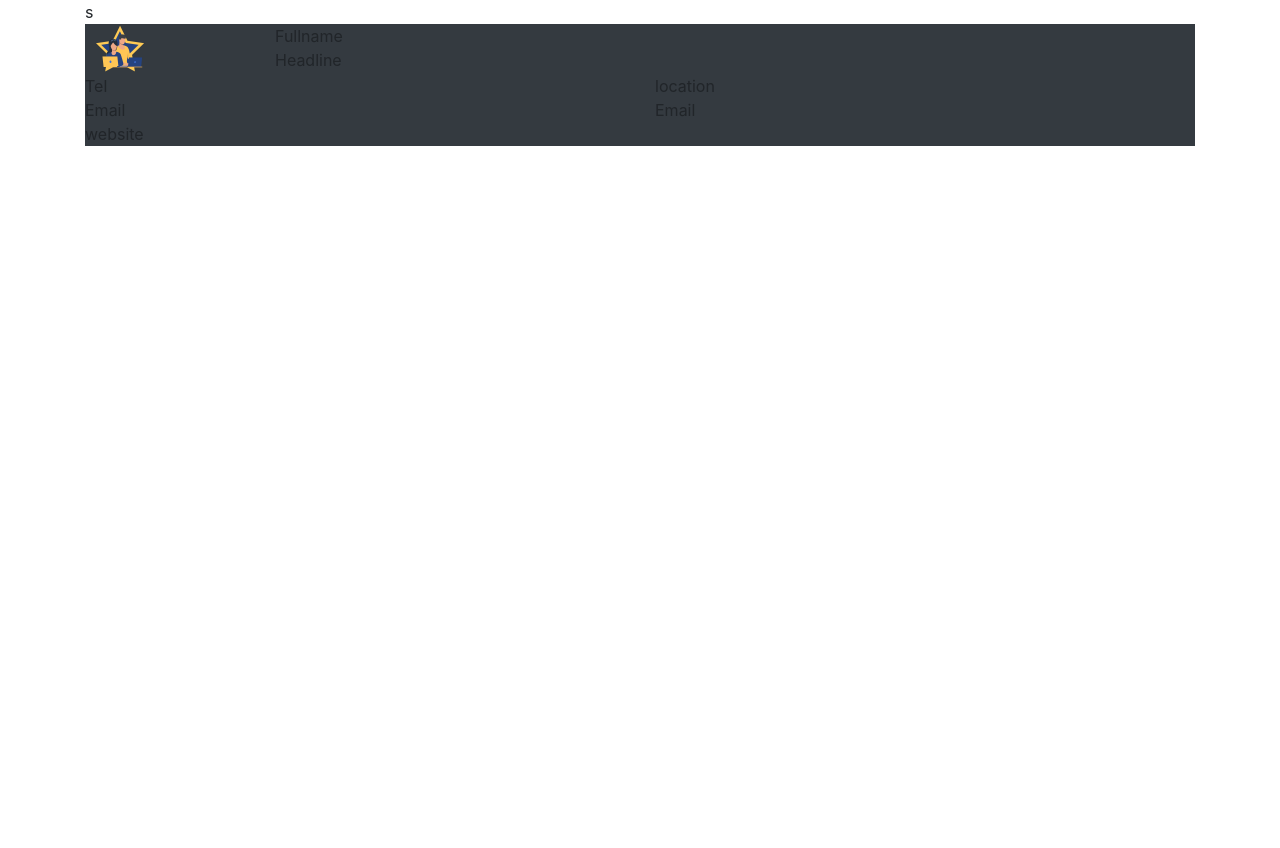
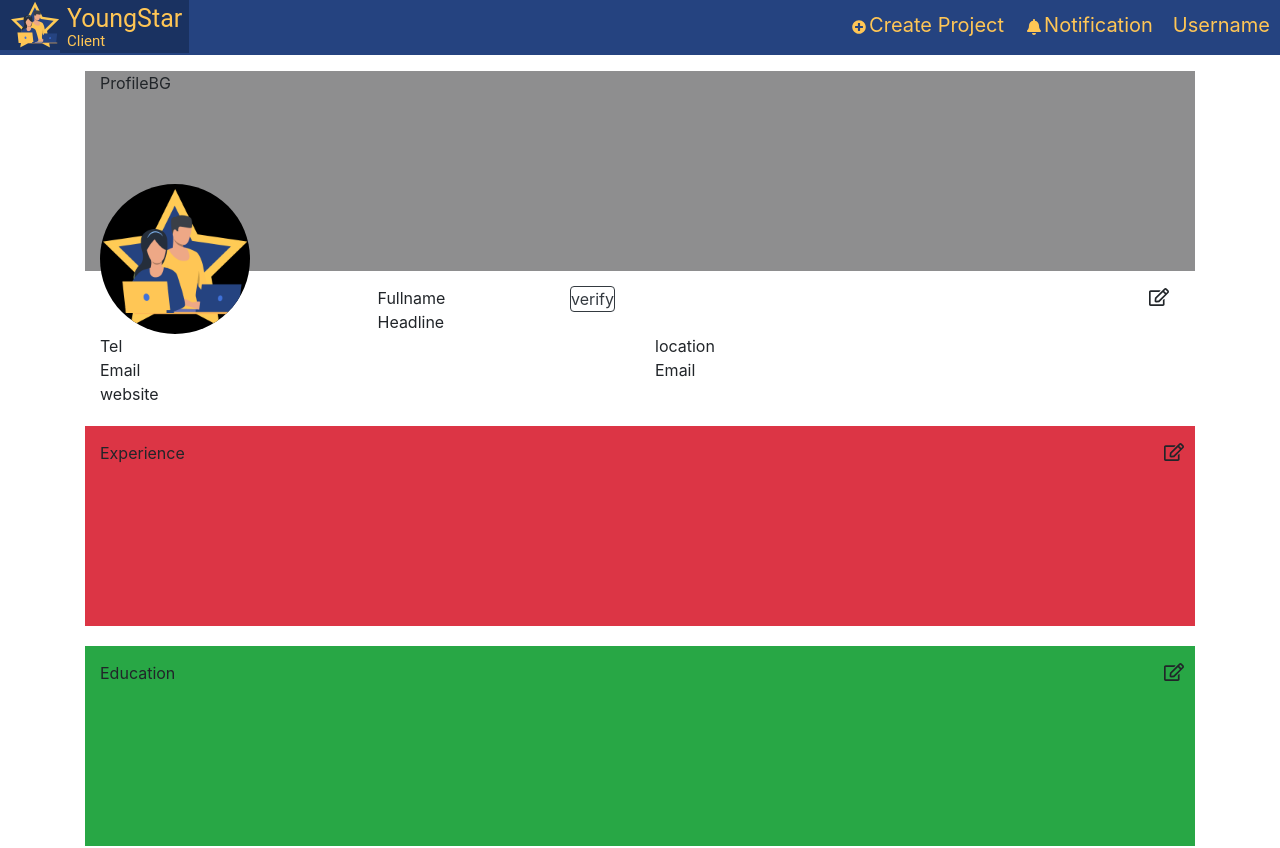
Before and after one commit to 2110423-2019-2/sec2_ShibaInu_front_end, a React (Create React App) app: page / in a window 1280 px wide. Shown: the top 848 px of the page. Before the commit the page ends 800 px from the top, so only its background shows below. Built offline with nearby package versions, Linux system fonts and the light colour scheme.

Commit message:
add modal

```diff
--- a/package.json
+++ b/package.json
@@ -10,6 +10,9 @@
     "jquery": "^3.4.1",
     "popper.js": "^1.16.1",
     "react": "^16.12.0",
+    "react-bootstrap": "^1.0.0-beta.16",
+    "react-bootstrap-daterangepicker": "^4.1.0",
+    "react-datepicker": "^2.12.1",
     "react-dom": "^16.12.0",
     "react-icon": "^1.0.0",
     "react-icons": "^3.9.0",
--- a/public/index.html
+++ b/public/index.html
@@ -26,7 +26,7 @@
     -->
     <title>React App</title>
   </head>
-  <body>
+  <body backgroundColor="#F2F2F2">
     <noscript>You need to enable JavaScript to run this app.</noscript>
     <div id="root"></div>
     <!--
--- a/src/Profile.css
+++ b/src/Profile.css
@@ -0,0 +1,116 @@
+#pro-bg {
+    background-color: #8e8e8f;
+    height: 200px;
+    padding-left: 15px;
+
+}
+#exp {
+    margin-bottom: 20px;
+}
+#edu {
+    margin-bottom: 20px;
+}
+#skill {
+    margin-bottom: 20px;
+}
+#personal {
+    margin-bottom: 20px;
+    position: relative;
+    padding-left: 15px;
+    padding-right: 15px;
+
+}
+#upper-second{
+    margin-top: 15px;
+    position: relative;
+}
+
+.pro-img {
+    padding-left:0 ;
+    position: absolute;
+    max-width: 150px;
+    min-width: 100px;
+    width: 150px;
+    height: 150px;
+    max-height: 150px;
+    min-height: 100px;
+    bottom: 0px;
+}
+.pro-img img{
+    display: inline-block;
+}
+#pro-img-frame {
+    position: relative;
+}
+#edit {
+    position: absolute;
+    right: 0px;
+}
+
+#edit-icon {
+    display: flex;
+    float: right;
+}
+#exp {
+    height: 200px;
+    padding-top:15px;
+    padding-left: 15px;
+}
+
+#edu {
+    height: 200px;
+    padding-top:15px;
+    padding-left: 15px;
+}
+#skill {
+    height: 200px;
+    padding-top:15px;
+    padding-left: 15px;
+}
+#pic-e{
+    position: absolute;
+    top:-50%;
+    left: 55%;
+
+}
+#pic-edit{
+    position: absolute;
+    top:10px;
+    right: 50px;
+}
+#e-link {
+    position: relative;
+    float: right;
+    margin-right:10px;
+    padding: 0;
+    right: 0;
+}
+#img-f {
+    position: absolute;
+    background-color: black;
+    border-radius: 50%;
+    max-width: 150px;
+    min-width: 100px;
+    width: 150px;
+    height: 150px;
+    max-height: 150px;
+    min-height: 100px;
+    bottom: 0px;
+    overflow: hidden;
+
+}
+.a {
+    width:66%;
+    margin: auto;
+}
+.modalHead {
+    background-color: #254380;
+    color: cornsilk;
+}
+.modalTittle {
+    color: cornsilk;
+}
+.modalHead > button > span{
+    background-color: #254380;
+    color: cornsilk;
+}
--- a/src/Profile.js
+++ b/src/Profile.js
@@ -1,46 +1,103 @@
-import React from 'react';
+import React,{useState} from 'react';
 import logo from './material/Logo.png'
+import './Profile.css';
+import {FaRegEdit} from 'react-icons/fa';
+import NavBar from './NavBar';
+import ProfileModal from './ProfileModal';
 class Profile extends React.Component{
     constructor(props){
         super(props);
-        this.state={};
+        this.state={skills:['c','c++','c#'],upper1:true};
+        this.handleUpper1 = this.handleUpper1.bind(this);
+
+    }
+    handleUpper1(){
+        this.setState({upper1:true});
     }
     render(){
+
+        const items1 = this.state.skills.map(function(item){
+            return <li> {item} </li>;
+          });
         return(
-            <div class="container-lg center">
-                <div class="row-8 bg-dark">
-                    <div class ="row">
-                        <div class="col bg-white">s</div>
+            <>
+            <NavBar />
+            <div className="container">
+                <div className="row-5-xs" id="personal">
+                    <div className ="row" id="pro-bg">
+                        ProfileBG
                     </div>
-                    <div class="row">
-                        <div class="col-2"><img src={logo} className="navbar-logo-img" alt="youngstar logo" /></div>
-                        <div class="col-10" >
+                    <div className="row" id="upper-second">
+                        <div className="col-3 mr" id="pro-img-frame">
+                            <div id="img-f">
+                                <img src={logo} className="pro-img" alt="youngstar logo"/>
+                                <button className="btn" id="pic-e" onClick={this.handleUpper1}><FaRegEdit size={20} id="pic-edit"/></button>
+                            </div>
+
+                        </div>
+                        <div className="col-2" >
                             <div className="Fullname">Fullname</div>
                             <div className="Headline">Headline</div>
                         </div>
+                        <div className="col-1"><button type="button" className="btn btn-outline-dark" id="e-link" >verify</button></div>
+                        <div className="col-1" id="edit">
+                            <ProfileModal/>
+                        </div>
+
                     </div>
-                    <div class="row">
-                        <div class="col-6">
-                            <div classname="">Tel</div>
-                            <div classname="">Email</div>
-                            <div classname="">website</div>
+                    <div className="row">
+                        <div className="col-6">
+                            <div className="">Tel</div>
+                            <div className="">Email</div>
+                            <div className="">website</div>
                         </div>
-                        <div class="col-6">
-                            <div classname="">location</div>
-                            <div classname="">Email</div>
+                        <div className="col-6">
+                            <div className="">location</div>
+                            <div className="">Email</div>
                         </div>
                     </div>
                 </div>
-                <div class="row-1">
+                <div className="row-1 bg-danger" id="exp">
+                    <div className="Exp">Experience
+                    <button type="button" className="btn" id="e-link" ><FaRegEdit size={20} id="edit-icon"/></button>
+                    </div>
+
 
                 </div>
-                <div class="row-1">
-
+                <div className="row-1 bg-success" id="edu">
+                    <div className="Edu">Education
+                    <button type="button" className="btn" id="e-link" ><FaRegEdit size={20} id="edit-icon"/></button>
+                    </div>
                 </div>
-                <div class="row-1">
+                <div className="row-1">
+                </div>
+                <div className="row-1 bg-warning" id="skill">
+                    <div className="skill">Skills
+                    <button type="button" className="btn" id="e-link" ><FaRegEdit size={20} id="edit-icon"/></button>
+                    </div>
+                    <ul className="list-group">{items1}</ul>
 
                 </div>
             </div>
+            <div id="myModal" class="modal fade" role="dialog">
+  <div class="modal-dialog">
+
+    <div class="modal-content">
+      <div class="modal-header">
+        <button type="button" class="close" data-dismiss="modal">&times;</button>
+        <h4 class="modal-title">Modal Header</h4>
+      </div>
+      <div class="modal-body">
+        <p>Some text in the modal.</p>
+      </div>
+      <div class="modal-footer">
+        <button type="button" class="btn btn-default" data-dismiss="modal">Close</button>
+      </div>
+    </div>
+
+  </div>
+</div>
+            </>
         )
     }
 }
--- /dev/null
+++ b/src/ProfileModal.js
@@ -0,0 +1,63 @@
+import React, { useState } from "react";
+import { Modal, Button, Form, Col } from "react-bootstrap";
+import { FaRegEdit } from "react-icons/fa";
+
+
+import DatePicker from "react-datepicker";
+import 'react-datepicker/dist/react-datepicker.css'
+
+const ProfileModal = props => {
+  const [show, setShow] = useState(false);
+  const handleClose = () => setShow(false);
+  const handleShow = () => setShow(true);
+  const [startDate, setStartDate] = useState(new Date());
+
+  return (
+    <>
+      <button type="button" className="btn" id="e-link" onClick={handleShow}>
+        <FaRegEdit size={20} id="edit-icon" />
+      </button>
+
+      <Modal size="lg" show={show} onHide={handleClose}>
+        <Modal.Header className="modalHead" closeButton>
+          <Modal.Title className="modalTittle">Personal Information</Modal.Title>
+        </Modal.Header>
+        <Modal.Body>
+          <Form>
+            <Form.Group controlId="fullName">
+              <Form.Row>
+                <Col md="4">
+                  <Form.Label>First Name</Form.Label>
+                  <Form.Control placeholder="First name" />
+                </Col>
+                <Col md="4">
+                  <Form.Label>Last Name</Form.Label>
+                  <Form.Control placeholder="Last name" />
+                </Col>
+              </Form.Row>
+            </Form.Group>
+            <Form.Group controlId="Headline">
+              <Form.Row>
+                <Form.Label>Headline</Form.Label>
+                <Form.Control placeholder="Headline" as="textarea" />
+              </Form.Row>
+            </Form.Group>
+              <Form.Label>Date of birth</Form.Label>
+              <Form.Row><DatePicker selected={startDate} onChange={date => setStartDate(date)}/></Form.Row>
+
+            <Form.Group></Form.Group>
+          </Form>
+        </Modal.Body>
+        <Modal.Footer>
+          <Button variant="secondary" onClick={handleClose}>
+            Close
+          </Button>
+          <Button variant="primary" onClick={handleClose}>
+            Save Changes
+          </Button>
+        </Modal.Footer>
+      </Modal>
+    </>
+  );
+};
+export default ProfileModal;
--- a/src/index.css
+++ b/src/index.css
@@ -1,10 +1,11 @@
 body {
-  margin: 0;
+  margin: 100;
   font-family: -apple-system, BlinkMacSystemFont, 'Segoe UI', 'Roboto', 'Oxygen',
     'Ubuntu', 'Cantarell', 'Fira Sans', 'Droid Sans', 'Helvetica Neue',
     sans-serif;
   -webkit-font-smoothing: antialiased;
   -moz-osx-font-smoothing: grayscale;
+  background-color: rgb(165, 133, 133);
 }
 
 code {
--- a/src/index.js
+++ b/src/index.js
@@ -4,7 +4,7 @@ import './index.css';
 import * as serviceWorker from './serviceWorker';
 import HomeClient from './HomeClient';
 import Profile from './Profile';
-import 'bootstrap/dist/css/bootstrap.css';
+import 'bootstrap/dist/css/bootstrap.min.css';
 ReactDOM.render(<Profile />, document.getElementById('root'));
 
 // If you want your app to work offline and load faster, you can change
```
Also changed, not shown: public/Skill.js (added, +12 -0 lines), 1 other file (tests, documents, lock files or other folders).
